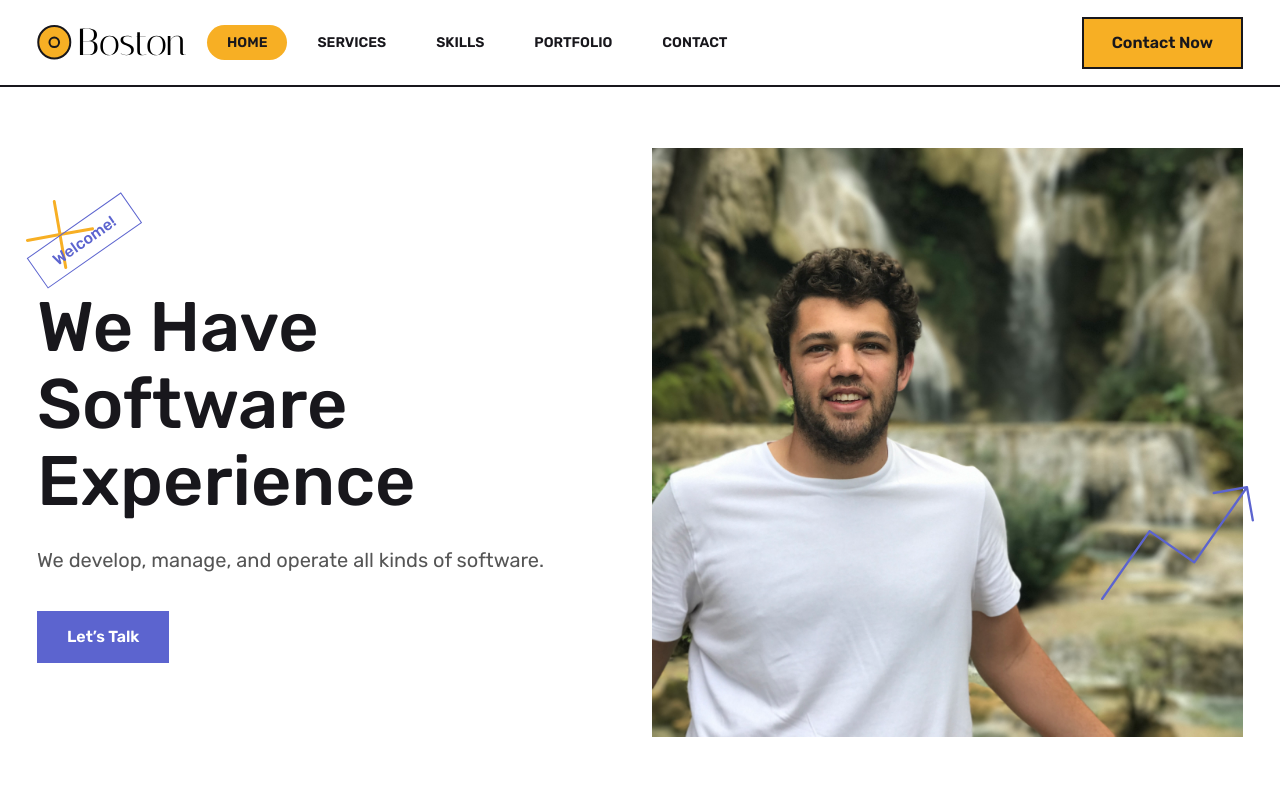
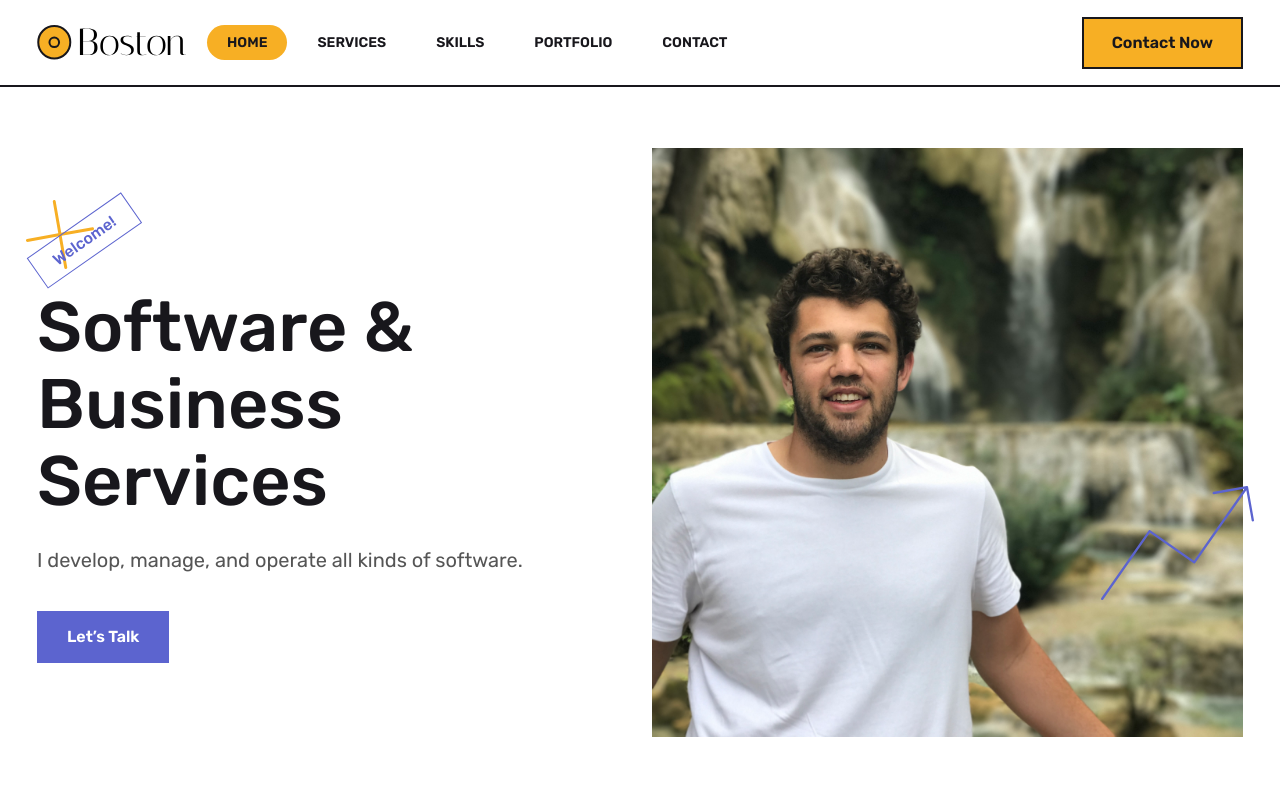
Before and after one commit to jensenmiers/itsJensenPortfolio, a Next.js app in the folder boston/: page / in a window 1280 px wide. Shown: the top 800 px of the page. Built offline with nearby package versions, Linux system fonts and the light colour scheme.

Commit message:
We to I to add more accountability

```diff
--- a/boston/src/components/Contact.js
+++ b/boston/src/components/Contact.js
@@ -6,7 +6,7 @@ const contactInfo = [
   { id: 1, label: "Cell", value: "+1 310 999 8980", icon: "fas fa-phone-alt" },
   {
     id: 2,
-    label: "Mail",
+    label: "Email",
     value: "jensenmiers@gmail.com",
     icon: "fas fa-envelope",
   },
--- a/boston/src/components/Home.js
+++ b/boston/src/components/Home.js
@@ -15,13 +15,13 @@ const Home = () => {
                 <span>Welcome!</span>
               </h6>
               <h1>
-                We Have <br />
-                Software
+                Software & Business <br />
+                Services
                 <br />
-                Experience
+
               </h1>
               <p>
-                We develop, manage, and operate all kinds of software.
+                I develop, manage, and operate all kinds of software.
               </p>
               <div className="btn-bar">
                 <a className="px-btn px-btn-theme" href="#contactus">
```
